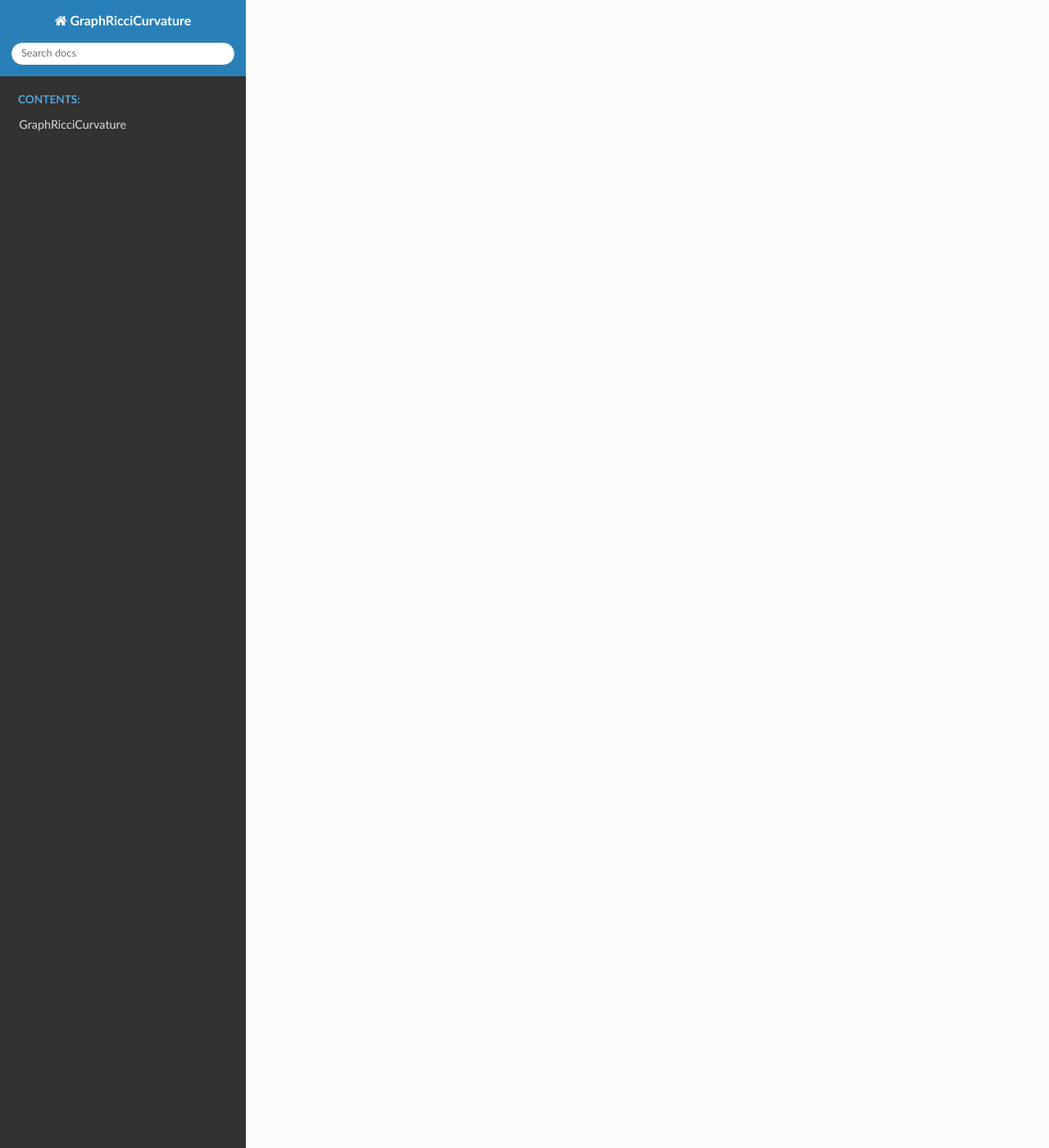
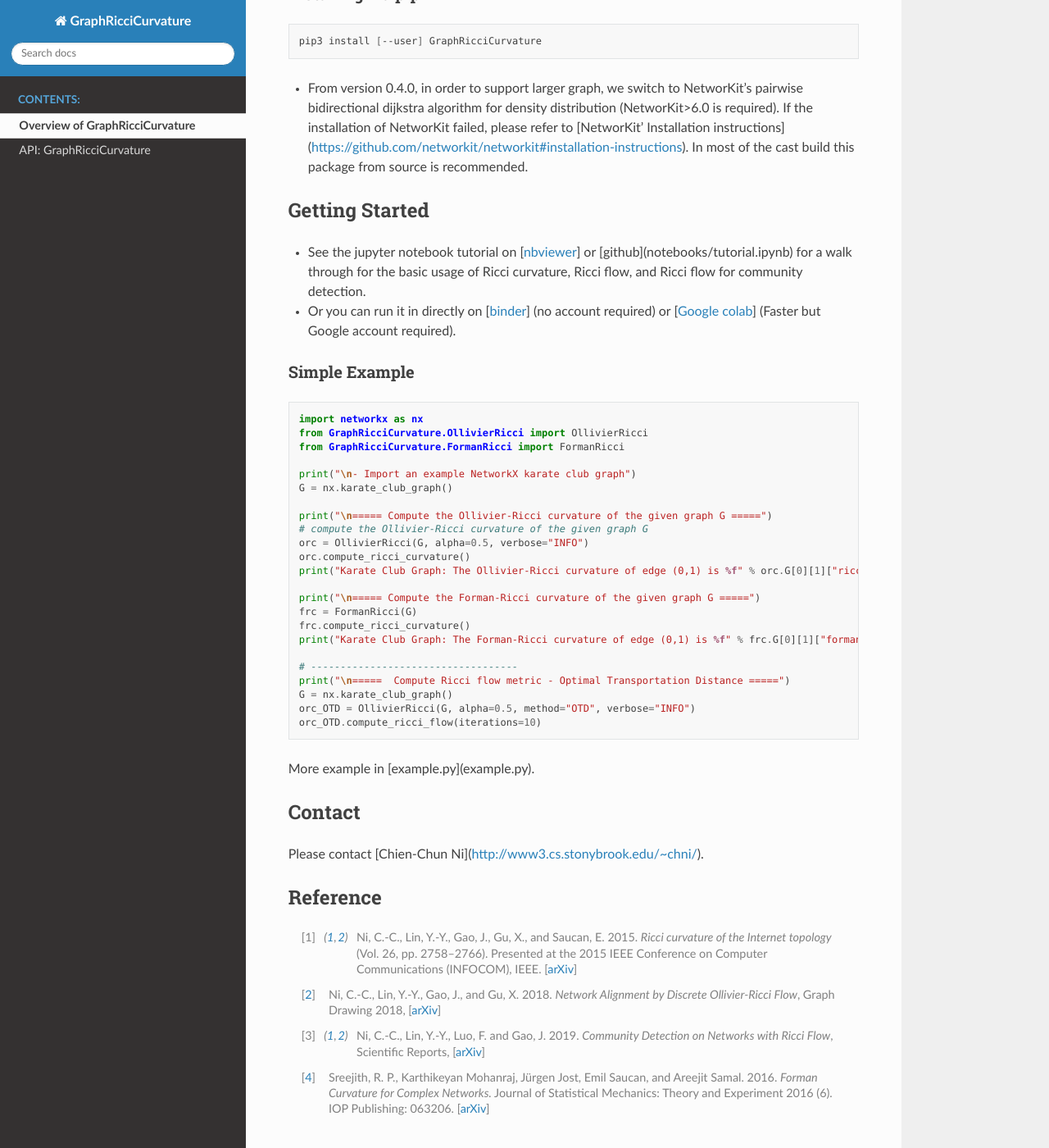
Before and after one commit to saibalmars/GraphRicciCurvature, a Sphinx documentation site: the page built from doc/source/index.rst, in a window 1280 px wide and 1400 px high, scrolled down 2122 px. Shown: the whole window at 82% size. Built offline with Sphinx 7.4.7 and the Read the Docs theme 2.0.0, drawn with Linux system fonts in a browser that asks for light colours; some of the changed text lies outside the part shown.

Commit message:
first draft

```diff
--- a/doc/source/conf.py
+++ b/doc/source/conf.py
@@ -30,16 +30,17 @@ extensions = [
     'sphinx.ext.autodoc',
     'sphinx.ext.napoleon',
     'sphinx_rtd_theme',
+    'sphinx.ext.viewcode',
 ]
 
 autodoc_default_options = {
-    # 'member-order': 'bysource',
+    'member-order': 'bysource',
     'special-members': '__init__',
     'undoc-members': True,
 }
 
 # Add any paths that contain templates here, relative to this directory.
-templates_path = ['_templates']
+templates_path = ['../_templates']
 
 # List of patterns, relative to source directory, that match files and
 # directories to ignore when looking for source files.
@@ -56,4 +57,4 @@ html_theme = 'sphinx_rtd_theme'
 # Add any paths that contain custom static files (such as style sheets) here,
 # relative to this directory. They are copied after the builtin static files,
 # so a file named "default.css" will overwrite the builtin "default.css".
-# html_static_path = ['_static']
+html_static_path = ['../_static']
--- a/doc/source/index.rst
+++ b/doc/source/index.rst
@@ -3,17 +3,18 @@ sphinx-quickstart on Mon Feb 17 23:34:01 2020.
 You can adapt this file completely to your liking, but it should at least
 contain the root `toctree` directive.
 
-Welcome to GraphRicciCurvature's documentation!
-===============================================
+Overview of GraphRicciCurvature
+================================
 
 .. toctree::
    :maxdepth: 2
    :caption: Contents:
 
+   self
    GraphRicciCurvature
 
+.. include:: readme.rst
 
-Write some text
 
 Indices and tables
 ==================
--- /dev/null
+++ b/doc/source/readme.rst
@@ -0,0 +1,106 @@
+GraphRicciCurvature
+====================
+
+This work computes the **Ollivier-Ricci Curvature** [1]_, **Ollivier-Ricci Flow** [2]_ [3]_ and **Forman-Ricci Curvature** (or **Forman curvature**) [4]_.
+
+.. image:: ../_static/karate_demo.png
+   :width: 600
+   :alt: karate club demo
+
+Curvature is a geometric property to describe the local shape of an object.
+If we draw two parallel paths on a surface with positive curvature like a sphere, these two paths move closer to each other while for a negative curved surface like saddle, these two paths tend to be apart.
+
+In [1]_, we observe that the edge Ricci curvature play an important role in graph structure. An edge with positive curvature represents an edge within a cluster, while a negatively curved edge tents to be a bridge within clusters. Also, negatively curved edges are highly related to graph connectivity, with negatively curved edges removed from a connected graph, the graph soon become disconnected.
+
+Ricci flow is a process to uniformized the edge Ricci curvature of the graph. For a given graph, the Ricci flow gives a "Ricci flow metric" on each edge as edge weights, such that under these edge weights, the Ricci curvature of the graph is mostly equal everywhere. In [3]_, this "Ricci flow metric" is shown to be able to detect communities.
+
+Both Ricci curvature and Ricci flow metric can be act as a graph fingerprint. Different graph gives different edge Ricci curvature distributions and different Ricci flow metric.
+
+Video demonstration of Ricci flow for community detection:
+
+.. image:: ../_static/ricci_community.png
+   :target: https://youtu.be/QlENb_XlJ_8?t=20
+   :width: 600
+   :alt: Ricci community
+
+
+Package Requirement
+-------------------
+
+* `NetworkX <https://github.com/networkx/networkx>`__ (Based Graph library)
+* `NetworKit <https://github.com/kit-parco/networkit>`__ (Pairwise bidirectional dijkstra algorithm)
+* `CVXPY <https://github.com/cvxgrp/cvxpy>`__ (LP solver for Optimal transportation)
+* `NumPy <https://github.com/numpy/numpy>`__ (CVXPY support)
+* `POT <https://github.com/rflamary/POT>`__ (For approximate Optimal transportation distance)
+
+
+
+Installation
+--------------
+
+Installing via pip
+^^^^^^^^^^^^^^^^^^^
+
+.. code:: bash
+
+    pip3 install [--user] GraphRicciCurvature
+
+
+- From version 0.4.0, in order to support larger graph, we switch to NetworKit's pairwise bidirectional dijkstra algorithm for density distribution (NetworKit>6.0 is required). If the installation of NetworKit failed, please refer to [NetworKit' Installation instructions](https://github.com/networkit/networkit#installation-instructions). In most of the cast build this package from source is recommended.
+
+
+Getting Started
+----------------
+
+- See the jupyter notebook tutorial on [`nbviewer <https://nbviewer.jupyter.org/github/saibalmars/GraphRicciCurvature/blob/master/notebooks/tutorial.ipynb>`__] or [github](notebooks/tutorial.ipynb) for a walk through for the basic usage of Ricci curvature, Ricci flow, and Ricci flow for community detection.
+- Or you can run it in directly on [`binder <https://mybinder.org/v2/gh/saibalmars/GraphRicciCurvature/master?filepath=notebooks%2Ftutorial.ipynb>`__] (no account required) or [`Google colab <https://colab.research.google.com/github/saibalmars/GraphRicciCurvature/blob/master/notebooks/tutorial.ipynb>`__] (Faster but Google account required).
+
+Simple Example
+^^^^^^^^^^^^^^^
+
+.. code:: python
+
+    import networkx as nx
+    from GraphRicciCurvature.OllivierRicci import OllivierRicci
+    from GraphRicciCurvature.FormanRicci import FormanRicci
+
+    print("\n- Import an example NetworkX karate club graph")
+    G = nx.karate_club_graph()
+
+    print("\n===== Compute the Ollivier-Ricci curvature of the given graph G =====")
+    # compute the Ollivier-Ricci curvature of the given graph G
+    orc = OllivierRicci(G, alpha=0.5, verbose="INFO")
+    orc.compute_ricci_curvature()
+    print("Karate Club Graph: The Ollivier-Ricci curvature of edge (0,1) is %f" % orc.G[0][1]["ricciCurvature"])
+
+    print("\n===== Compute the Forman-Ricci curvature of the given graph G =====")
+    frc = FormanRicci(G)
+    frc.compute_ricci_curvature()
+    print("Karate Club Graph: The Forman-Ricci curvature of edge (0,1) is %f" % frc.G[0][1]["formanCurvature"])
+
+    # -----------------------------------
+    print("\n=====  Compute Ricci flow metric - Optimal Transportation Distance =====")
+    G = nx.karate_club_graph()
+    orc_OTD = OllivierRicci(G, alpha=0.5, method="OTD", verbose="INFO")
+    orc_OTD.compute_ricci_flow(iterations=10)
+
+
+More example in [example.py](example.py).
+
+Contact
+--------
+
+Please contact [Chien-Chun Ni](http://www3.cs.stonybrook.edu/~chni/).
+
+
+
+Reference
+---------
+
+.. [1] Ni, C.-C., Lin, Y.-Y., Gao, J., Gu, X., and Saucan, E. 2015. *Ricci curvature of the Internet topology* (Vol. 26, pp. 2758–2766). Presented at the 2015 IEEE Conference on Computer Communications (INFOCOM), IEEE. [`arXiv <https://arxiv.org/abs/1501.04138>`__]
+
+.. [2] Ni, C.-C., Lin, Y.-Y., Gao, J., and Gu, X. 2018. *Network Alignment by Discrete Ollivier-Ricci Flow*, Graph Drawing 2018, [`arXiv <https://arxiv.org/abs/1809.00320>`__]
+
+.. [3] Ni, C.-C., Lin, Y.-Y., Luo, F. and Gao, J. 2019. *Community Detection on Networks with Ricci Flow*, Scientific Reports, [`arXiv <https://arxiv.org/abs/1907.03993>`__]
+
+.. [4] Sreejith, R. P., Karthikeyan Mohanraj, Jürgen Jost, Emil Saucan, and Areejit Samal. 2016. *Forman Curvature for Complex Networks.* Journal of Statistical Mechanics: Theory and Experiment 2016 (6). IOP Publishing: 063206. [`arXiv <https://arxiv.org/abs/1603.00386>`__]
```
Also changed, not shown: doc/source/GraphRicciCurvature.rst (+2 -5 lines), doc/source/all.rst (deleted, +0 -18 lines), doc/source/modules.rst (deleted, +0 -7 lines), doc/_static/karate_demo.png (added), doc/_static/ricci_community.png (added), 3 other files.
